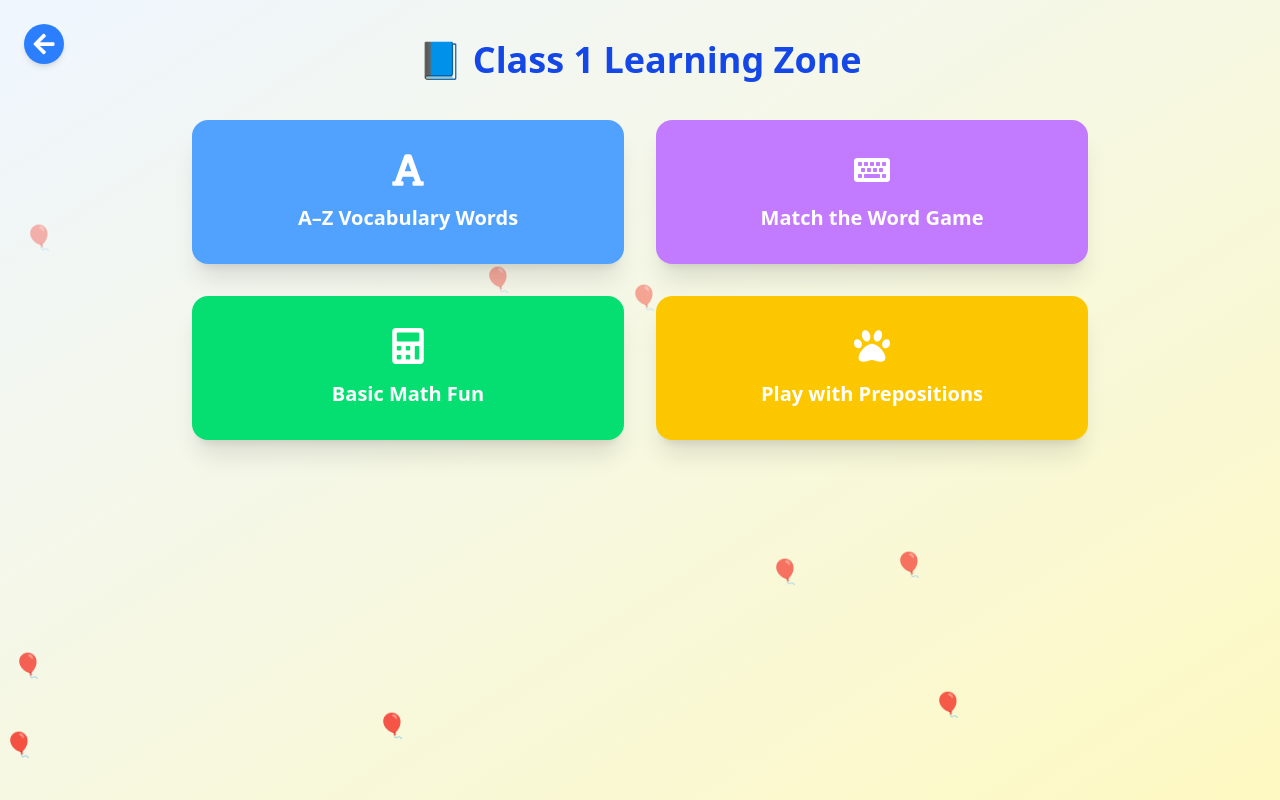
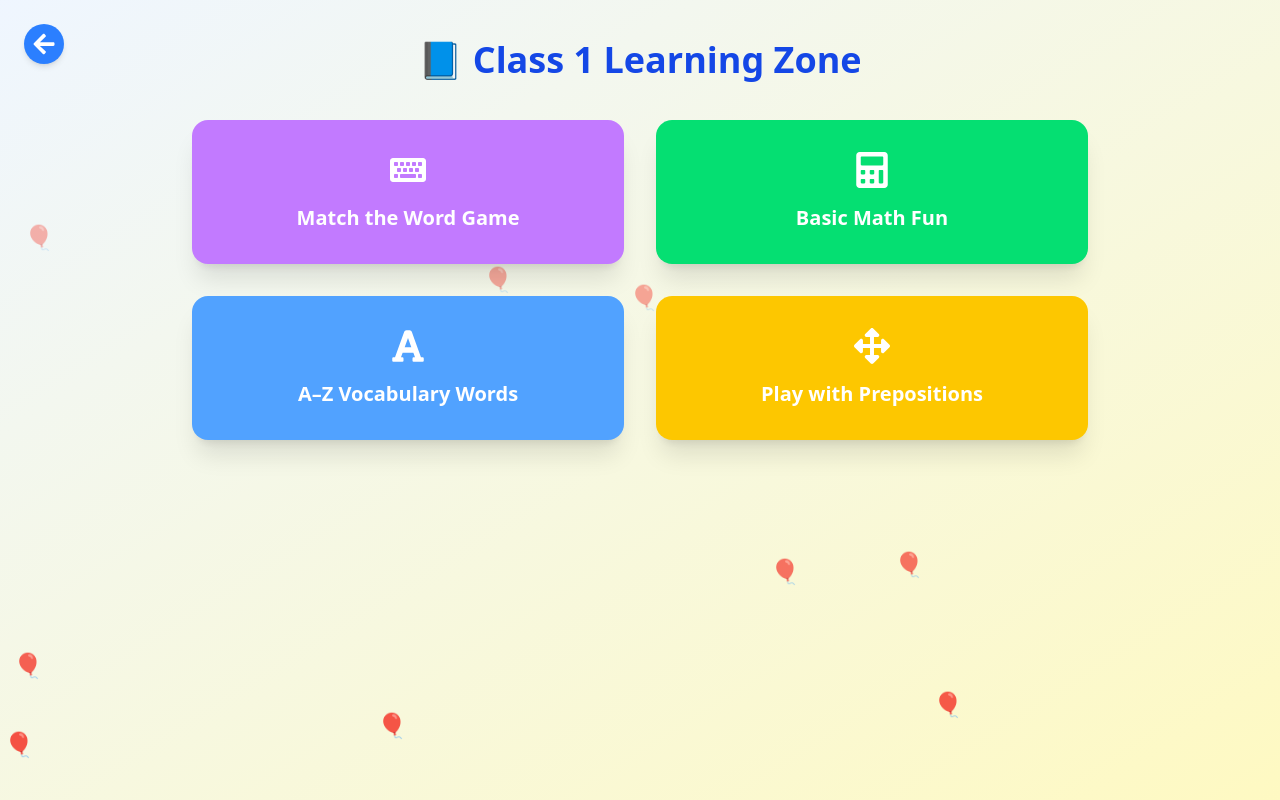
Before and after one commit to Sibuchanda/KidzoLearn, a React (Vite) app in the folder frontend/: page /ClassOneActivities in a window 1280 px wide. Built offline with nearby package versions, Linux system fonts and the light colour scheme.

Commit message:
Chages some icons in classOne activity page

```diff
--- a/frontend/src/pages/ClassOne/ClassOneActivities.jsx
+++ b/frontend/src/pages/ClassOne/ClassOneActivities.jsx
@@ -4,17 +4,12 @@ import {
   FaCalculator,
   FaPaw,
   FaArrowLeft,
+  FaArrowsAlt
 } from "react-icons/fa";  // Only import icons that you are actually using
 
 import { useNavigate } from "react-router-dom";
 
 const activities = [
-  {
-    name: "A–Z Vocabulary Words",
-    icon: <FaFont className="text-4xl text-white" />,
-    bgColor: "bg-blue-400",
-    route: "/LearnWords",
-  },
   {
     name: "Match the Word Game",
     icon: <FaKeyboard className="text-4xl text-white" />,
@@ -27,12 +22,18 @@ const activities = [
     bgColor: "bg-green-400",
     route: "/BasicMath",
   },
-  {
+      {
+    name: "A–Z Vocabulary Words",
+    icon: <FaFont className="text-4xl text-white" />,
+    bgColor: "bg-blue-400",
+    route: "/LearnWords",
+  },
+{
     name: "Play with Prepositions",
-    icon: <FaPaw className="text-4xl text-white" />,
+    icon: <FaArrowsAlt className="text-4xl text-white" />, // Changed icon to FaArrowsAlt
     bgColor: "bg-yellow-400",
     route: "/PrepositionPlay",
-  },
+  }
 ];
 
 export default function ClassOneActivities() {
```
